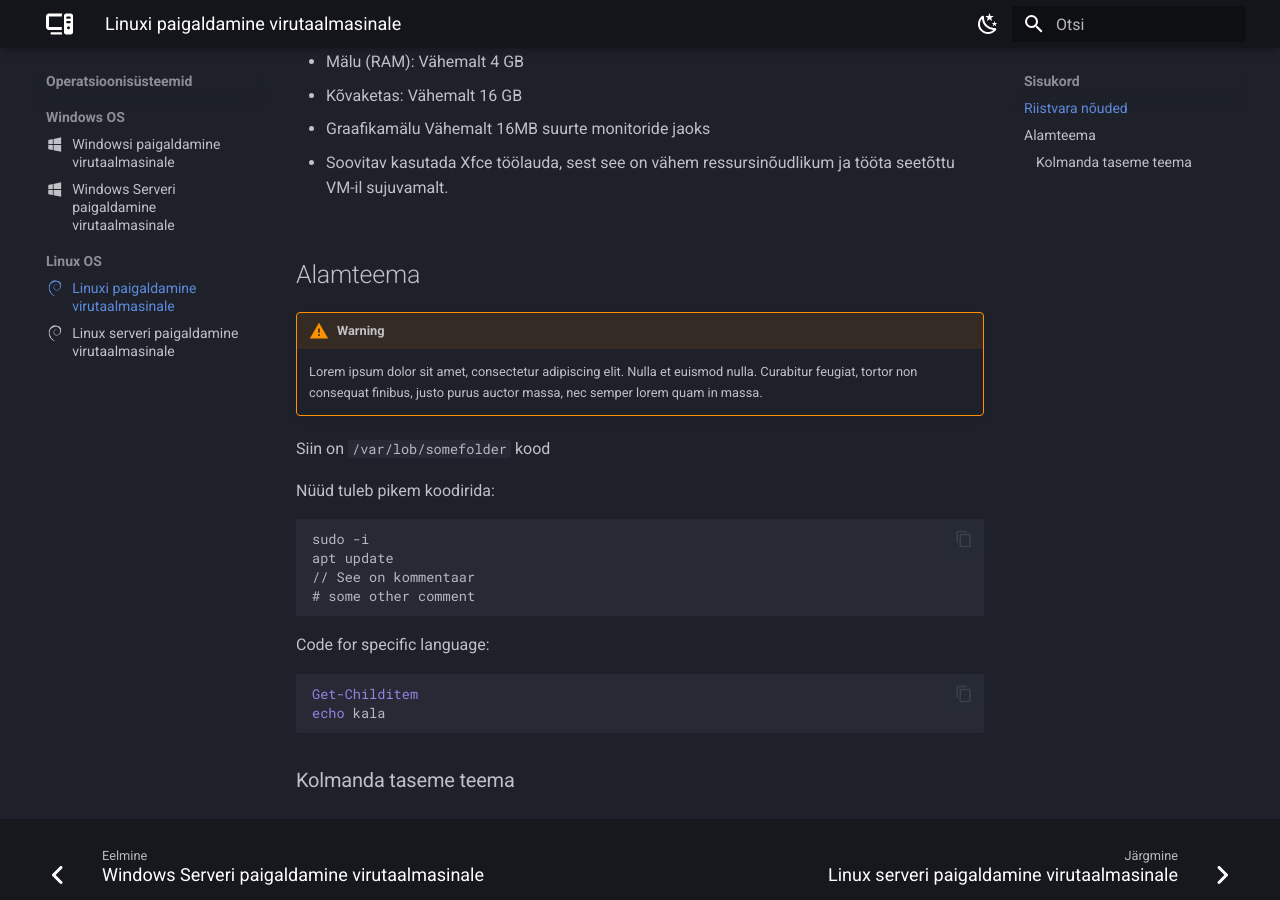
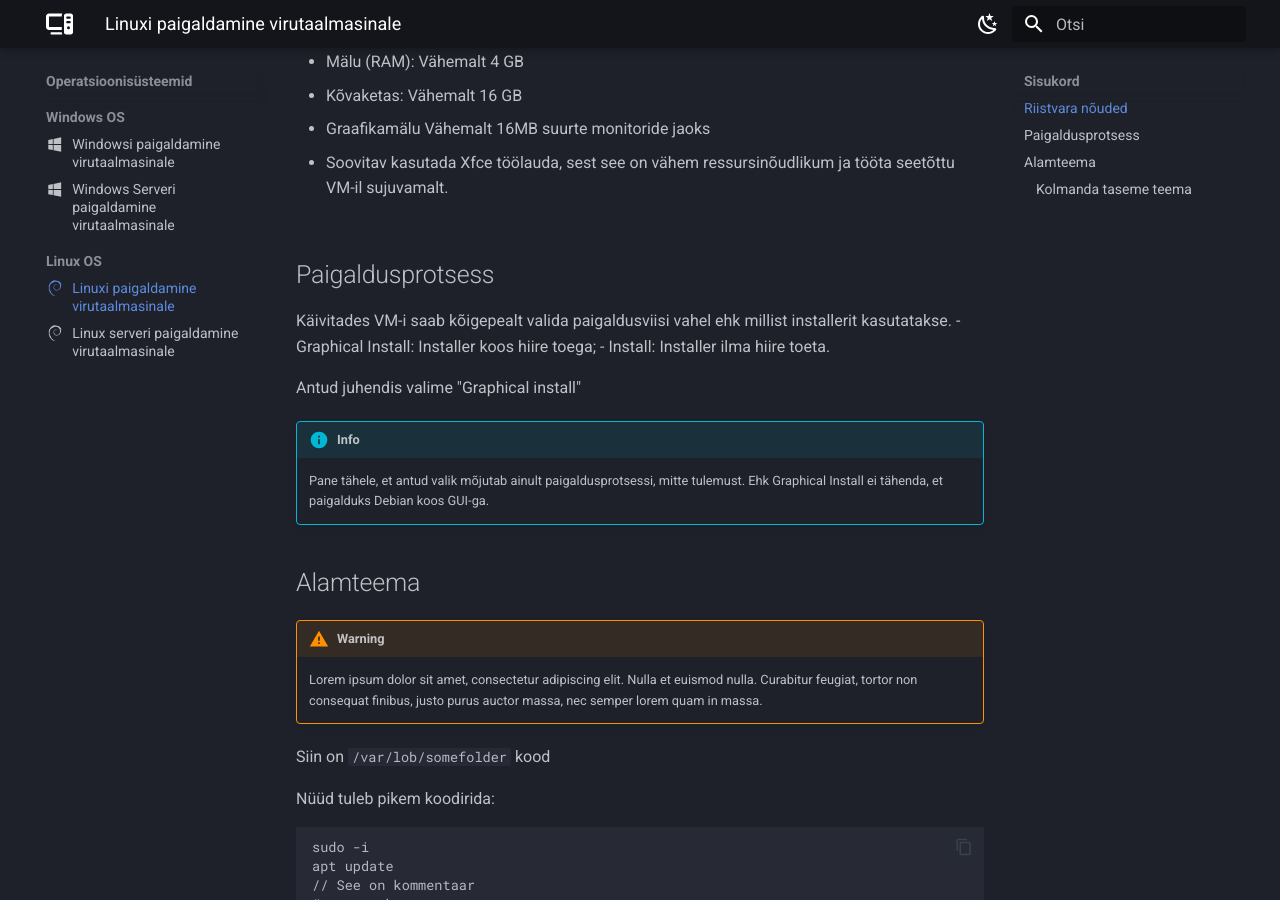
Before and after one commit to priitpaap/priitpaap.github.io, an MkDocs documentation site: the page built from docs/debpaigaldus.md, in a window 1280 px wide and 900 px high, scrolled down 630 px. Built offline with MkDocs 1.6.1 and Material for MkDocs 9.7.7, drawn with Linux system fonts in a browser that asks for light colours.

Commit message:
Update debpaigaldus.md

```diff
--- a/docs/debpaigaldus.md
+++ b/docs/debpaigaldus.md
@@ -29,6 +29,23 @@ Soovitavad parameetrid:
     - Protsessor (CPU): Vähemalt 1 virtuaalset protsessor
     - Mälu (RAM): Vähemalt 2 GB
     - Kõvaketas: Vähemalt 16 GB
+
+## Paigaldusprotsess
+
+Käivitades VM-i saab kõigepealt valida paigaldusviisi vahel ehk millist installerit kasutatakse.
+- Graphical Install: Installer koos hiire toega;
+- Install: Installer ilma hiire toeta.
+
+Antud juhendis valime "Graphical install"
+
+
+
+!!! info
+
+    Pane tähele, et antud valik mõjutab ainult paigaldusprotsessi, mitte tulemust. Ehk Graphical Install ei tähenda, et paigalduks Debian koos GUI-ga.
+
+
+
 
 
 
```
